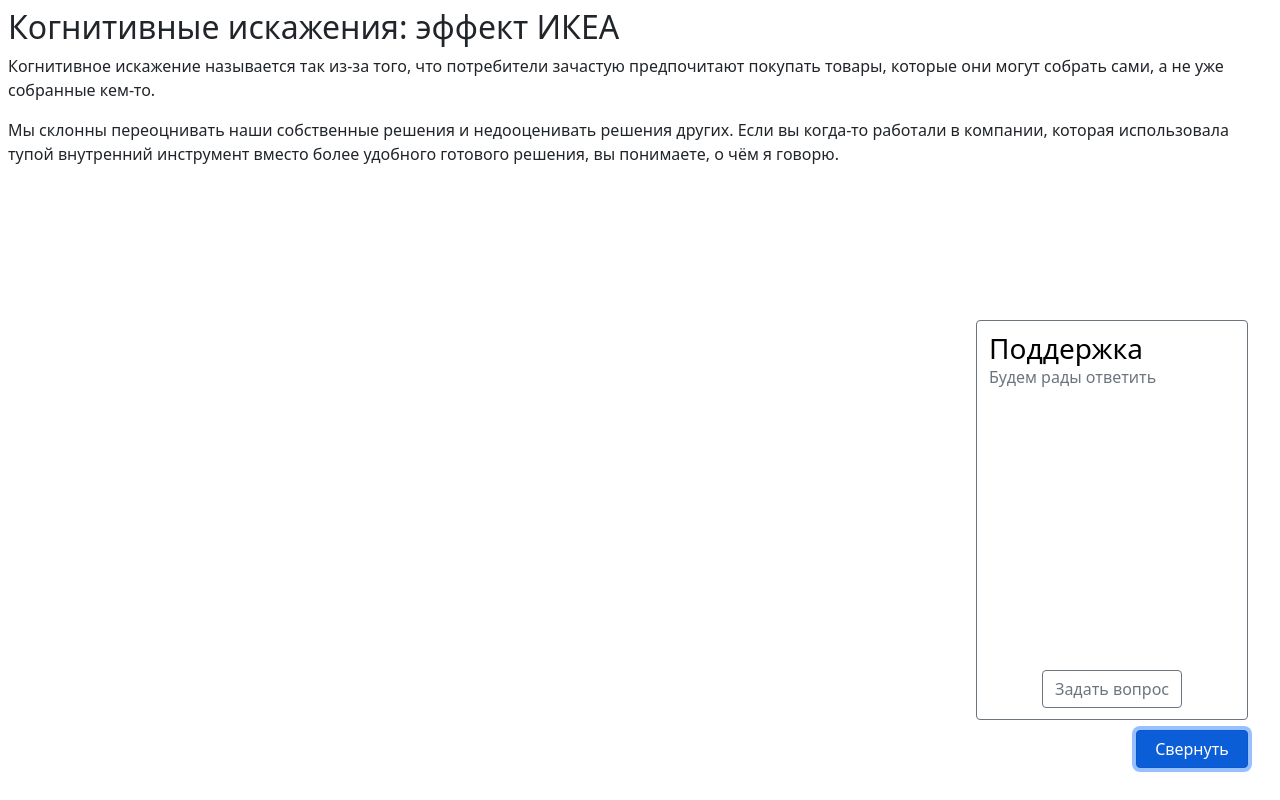
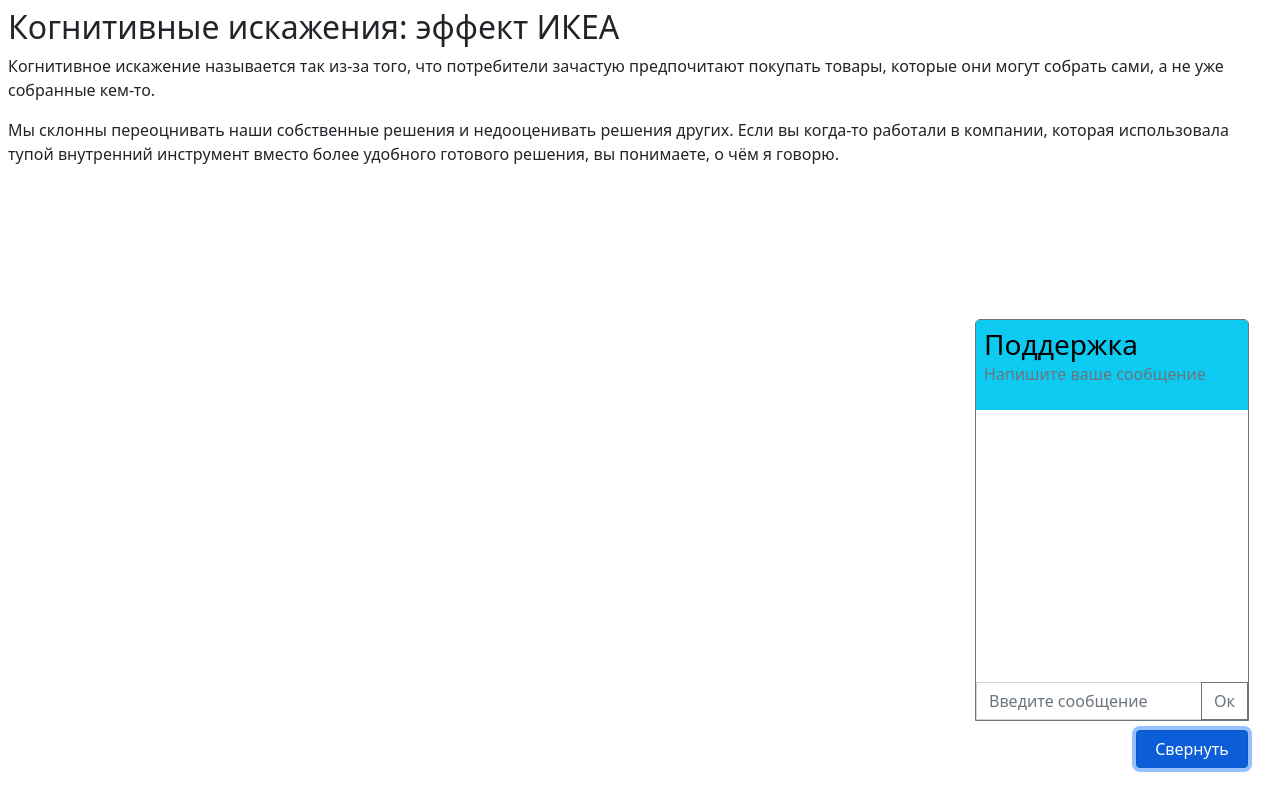
Before and after one commit to Melderey/career-test-esoft, a React (Create React App) app in the folder client/: page /user_chat in a window 1280 px wide. Both pictures are taken after a click on the button "Развернуть". Built offline with nearby package versions, Linux system fonts and the light colour scheme.

Commit message:
Исправить верстку клиентского чата

```diff
--- a/client/src/components/TextExample/TextExample.jsx
+++ b/client/src/components/TextExample/TextExample.jsx
@@ -1,6 +1,6 @@
 const TextExample = () => {
   return (
-    <div class="m-2">
+    <div className="m-2">
       <h2>Когнитивные искажения: эффект ИКЕА</h2>
 
       <p>
--- a/client/src/components/UserChat/UserChat.css
+++ b/client/src/components/UserChat/UserChat.css
@@ -2,21 +2,30 @@
   display: flex;
   flex-direction: column;
   justify-content: space-between;
-  /* align-items: center; */
   min-width: 17rem;
   min-height: 25rem;
+  max-width: 17rem;
+  max-height: 25rem;
   position: fixed;
   right: 2rem;
   bottom: 5rem;
-  padding: 0.675rem 0.75rem;
   font-size: 1rem;
   background-color: #fff;
   color: #6c757d;
-  border: 1px solid;
-  border-radius: 0.25rem;
+  outline: 1px solid #6c757d;
+  border-top-left-radius: 0.25rem;
+  border-top-right-radius: 0.25rem;
 }
 
 .user-chat h3 {
   margin: 0;
   color: #000;
 }
+
+.user-chat2 {
+  overflow-y: auto;
+  justify-content: flex-end;
+  display: flex;
+  align-items: flex-end;
+  min-height: 100%;
+}
--- a/client/src/components/UserChat/UserChat.jsx
+++ b/client/src/components/UserChat/UserChat.jsx
@@ -1,22 +1,65 @@
+import { useState } from "react";
+import { uniqueId } from "lodash";
+
 import "./UserChat.css";
 import CollapseBtn from "../СollapseBtn/СollapseBtn";
-import { useState } from "react";
 
 const UserChat = () => {
   const [isChatShow, setIsChatShow] = useState(false);
+  const [text, setText] = useState("");
+  const [textChat, setTextChat] = useState([]);
+
+  const handleSubmitForm = (e) => {
+    e.preventDefault();
+    const newTextChat = [...textChat];
+
+    newTextChat.push(text);
+    setTextChat(newTextChat);
+    setText("");
+
+    console.log(123);
+  };
+
   return (
     <>
       {isChatShow ? (
         <div className="user-chat">
-          <div>
+          <div className="bg-info p-2 rounded-top">
             <h3>Поддержка</h3>
-            <p> Будем рады ответить </p>
+            <p>Напишите ваше сообщение</p>
           </div>
-          <div class="align-self-center">
-            <button type="button" class="btn btn-outline-secondary">
-              Задать вопрос
-            </button>
+
+          <div className="p-2 overflow-auto justify-content-sm-end">
+            {textChat.map((el) => {
+              return (
+                <div key={uniqueId()}>
+                  <p>{el}</p>
+                </div>
+              );
+            })}
           </div>
+          <form>
+            <div className="align-self-center input-group">
+              <input
+                value={text}
+                onChange={(e) => setText(e.target.value)}
+                onSubmit={handleSubmitForm}
+                type="text"
+                className="form-control rounded-0"
+                placeholder="Введите сообщение"
+                aria-label="Введите сообщение"
+                aria-describedby="button-addon2"
+              ></input>
+              <button
+                onClick={handleSubmitForm}
+                className="btn btn-outline-secondary rounded-0"
+                type="submit"
+                id="button-addon2"
+              >
+                Ок
+              </button>
+            </div>
+          </form>
         </div>
       ) : null}
 
--- a/client/src/components/СollapseBtn/СollapseBtn.jsx
+++ b/client/src/components/СollapseBtn/СollapseBtn.jsx
@@ -6,10 +6,9 @@
   return (
     <div className="collapse-btn">
       <button
-
         onClick={() => setIsChatShow(!isChatShow)}
         type="button"
-        class="btn btn-primary"
+        className="btn btn-primary"
       >
         {isChatShow ? "Свернуть" : "Развернуть"}
       </button>
```
Also changed, not shown: client/src/components/AppRouter/AppRouter.js (+6 -1 lines).
